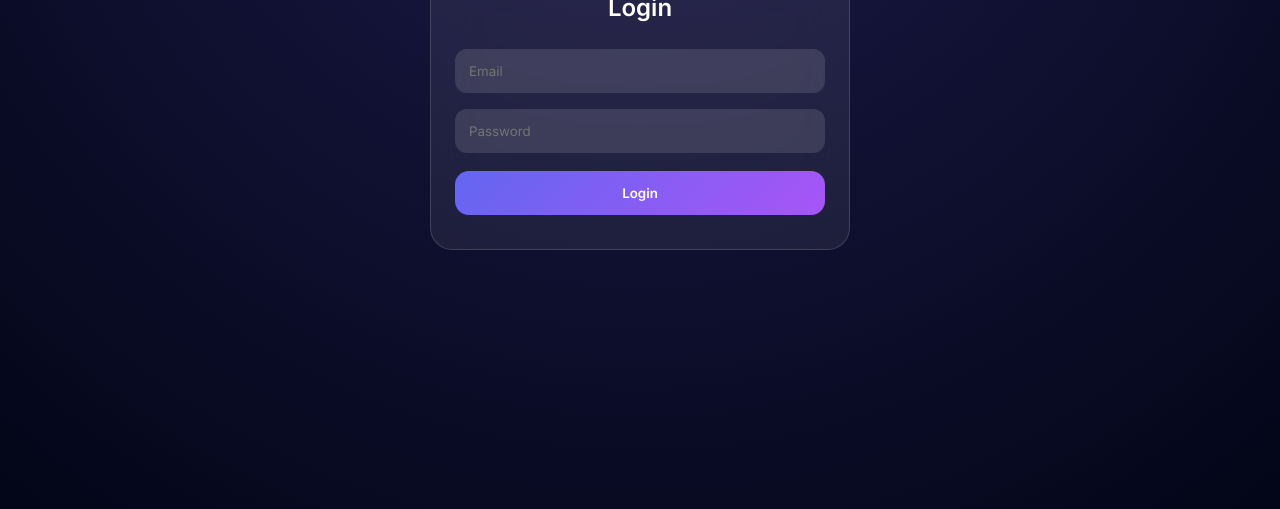
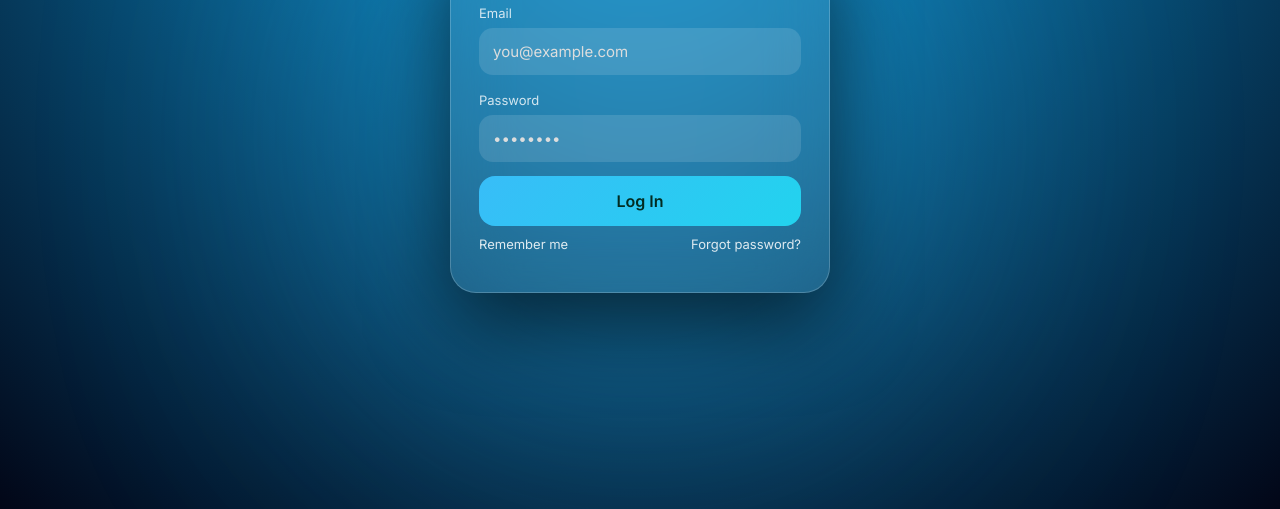
Before and after one commit to bruce672/Checkout, a plain HTML site: page index.html in a window 1280 px wide. Shown: the part 291-800 px from the top of the page. Drawn offline with Linux system fonts and the light colour scheme.

Commit message:
Update index.html

```diff
--- a/index.html
+++ b/index.html
@@ -3,7 +3,7 @@
 <head>
 <meta charset="UTF-8">
 <meta name="viewport" content="width=device-width, initial-scale=1.0">
-<title>Mini SaaS Store</title>
+<title>Crystal Login</title>
 
 <link href="https://fonts.googleapis.com/css2?family=Inter:wght@300;400;600&display=swap" rel="stylesheet">
 
@@ -12,68 +12,114 @@
 
 body {
   margin: 0;
-  background: radial-gradient(circle at top, #1e1b4b, #020617);
   min-height: 100vh;
+  background: radial-gradient(circle at top, #0ea5e9, #020617);
   display: flex;
   justify-content: center;
   align-items: center;
-  color: white;
+  overflow: hidden;
 }
 
-.app {
-  width: 420px;
-  max-width: 95%;
-  padding: 24px;
-  border-radius: 22px;
-  backdrop-filter: blur(25px);
-  background: rgba(255,255,255,0.07);
-  border: 1px solid rgba(255,255,255,0.15);
+/* floating crystal glow */
+
+.glow {
+  position: absolute;
+  width: 500px;
+  height: 500px;
+  background: #38bdf8;
+  filter: blur(160px);
+  opacity: 0.45;
+  border-radius: 50%;
+  animation: float 7s infinite alternate ease-in-out;
 }
 
-h2 { margin-top: 0; text-align: center; }
+@keyframes float {
+  from { transform: translateY(-40px); }
+  to { transform: translateY(40px); }
+}
+
+/* glass container */
+
+.app {
+  width: 380px;
+  max-width: 95%;
+  padding: 28px;
+  border-radius: 26px;
+  backdrop-filter: blur(30px);
+  background: rgba(255,255,255,0.08);
+  border: 1px solid rgba(255,255,255,0.2);
+  box-shadow: 0 30px 80px rgba(0,0,0,0.6);
+  color: white;
+  animation: fade 0.7s ease;
+}
+
+@keyframes fade {
+  from { opacity: 0; transform: translateY(14px); }
+  to { opacity: 1; transform: translateY(0); }
+}
+
+.logo {
+  text-align: center;
+  font-size: 24px;
+  font-weight: 600;
+  margin-bottom: 18px;
+  letter-spacing: 1px;
+}
+
+label {
+  font-size: 13px;
+  opacity: 0.8;
+}
 
 input {
   width: 100%;
   padding: 14px;
-  margin: 8px 0;
-  border-radius: 12px;
+  margin-top: 6px;
+  margin-bottom: 14px;
+  border-radius: 14px;
   border: none;
   background: rgba(255,255,255,0.12);
   color: white;
+  font-size: 15px;
+}
+
+input::placeholder { color: #ddd; }
+
+input:focus {
+  outline: none;
+  background: rgba(255,255,255,0.18);
 }
 
 button {
   width: 100%;
-  padding: 14px;
-  border-radius: 14px;
+  padding: 15px;
+  border-radius: 16px;
   border: none;
-  margin-top: 10px;
+  font-size: 16px;
   font-weight: 600;
   cursor: pointer;
-  background: linear-gradient(135deg,#6366f1,#a855f7);
-  color: white;
+  background: linear-gradient(135deg,#38bdf8,#22d3ee);
+  color: #022c22;
+  transition: 0.25s;
 }
 
-.product {
-  padding: 12px;
-  margin: 8px 0;
-  border-radius: 14px;
-  background: rgba(255,255,255,0.08);
+button:hover {
+  transform: translateY(-2px);
+  box-shadow: 0 12px 40px rgba(56,189,248,0.6);
+}
+
+.row {
   display: flex;
   justify-content: space-between;
-  align-items: center;
-}
-
-.cart {
+  font-size: 13px;
+  opacity: 0.85;
   margin-top: 10px;
-  font-size: 14px;
-  opacity: 0.9;
 }
 
 .success {
   text-align: center;
-  color: #22c55e;
-  margin-top: 10px;
+  color: #4ade80;
+  margin-top: 12px;
   font-weight: 600;
 }
 </style>
@@ -81,47 +127,23 @@ button {
 
 <body>
 
+<div class="glow"></div>
+
 <div class="app">
 
-<!-- LOGIN PAGE -->
-<div id="login">
-  <h2>Login</h2>
-  <input id="email" placeholder="Email">
-  <input id="pass" type="password" placeholder="Password">
-  <button onclick="login()">Login</button>
-</div>
+<div class="logo">CRYSTAL LOGIN</div>
 
-<!-- STORE PAGE -->
-<div id="store" style="display:none">
-  <h2>Product Store</h2>
+<label>Email</label>
+<input placeholder="you@example.com">
 
-  <div class="product">
-    <span>Premium Plan</span>
-    <button onclick="add(10)">Add $10</button>
-  </div>
+<label>Password</label>
+<input type="password" placeholder="••••••••">
 
-  <div class="product">
-    <span>Cloud Upgrade</span>
-    <button onclick="add(5)">Add $5</button>
-  </div>
+<button onclick="login()">Log In</button>
 
-  <div class="product">
-    <span>Pro Toolkit</span>
-    <button onclick="add(15)">Add $15</button>
-  </div>
-
-  <div class="cart">
-    Cart total: $<span id="total">0</span>
-  </div>
-
-  <button onclick="checkout()">Checkout</button>
-</div>
-
-<!-- CHECKOUT PAGE -->
-<div id="checkout" style="display:none">
-  <h2>Checkout</h2>
-  <p>Total: $<span id="checkoutTotal"></span></p>
-  <button onclick="pay()">Pay Now</button>
+<div class="row">
+  <span>Remember me</span>
+  <span>Forgot password?</span>
 </div>
 
 <div id="success" class="success"></div>
@@ -129,40 +151,16 @@ button {
 </div>
 
 <script>
-let total = 0;
-
 function login() {
-  const e = document.getElementById("email").value;
-  const p = document.getElementById("pass").value;
-
-  if(e && p) {
-    document.getElementById("login").style.display = "none";
-    document.getElementById("store").style.display = "block";
-  }
-}
-
-function add(price) {
-  total += price;
-  document.getElementById("total").innerText = total;
-}
-
-function checkout() {
-  if(total === 0) return;
-  document.getElementById("store").style.display = "none";
-  document.getElementById("checkout").style.display = "block";
-  document.getElementById("checkoutTotal").innerText = total;
-}
-
-function pay() {
-  const btn = document.querySelector("#checkout button");
-  btn.innerText = "Processing...";
+  const btn = document.querySelector("button");
+  btn.innerText = "Logging in...";
   btn.disabled = true;
 
   setTimeout(() => {
     document.getElementById("success").innerText =
-      "Payment successful ✓ (demo)";
-    total = 0;
-  }, 1500);
+      "Login successful ✓ (demo)";
+    btn.innerText = "Welcome";
+  }, 1400);
 }
 </script>
 
```
